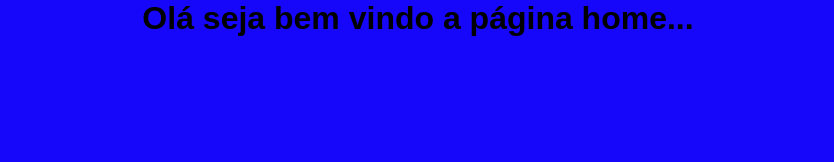
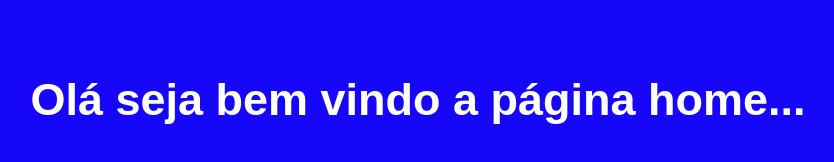
Before and after one commit to joaocarlosweb/PaginaDeLogin, a plain HTML site: page home.html in a window 1280 px wide. Shown: the whole page, without its empty margins (222-1056 px from the left). Drawn offline with Linux system fonts and the light colour scheme.

Commit message:
Update home.css

```diff
--- a/home.css
+++ b/home.css
@@ -7,7 +7,23 @@
 body{
     width: 100%;
     height: 100%;
+    display: flex;
     background-color: #1707fa;
     margin: auto;
     text-align: center;
 }
+.containerprincipal{
+    margin: auto;
+    width: 80%;
+    height: 200px;
+    display: flex;
+    align-items: center;
+}
+h1{
+    width: 100%;
+    margin: auto;
+    text-align: center;
+    color: white;
+    font-family4: 'Fjalla One';
+    font-size: 45px;
+}
```
